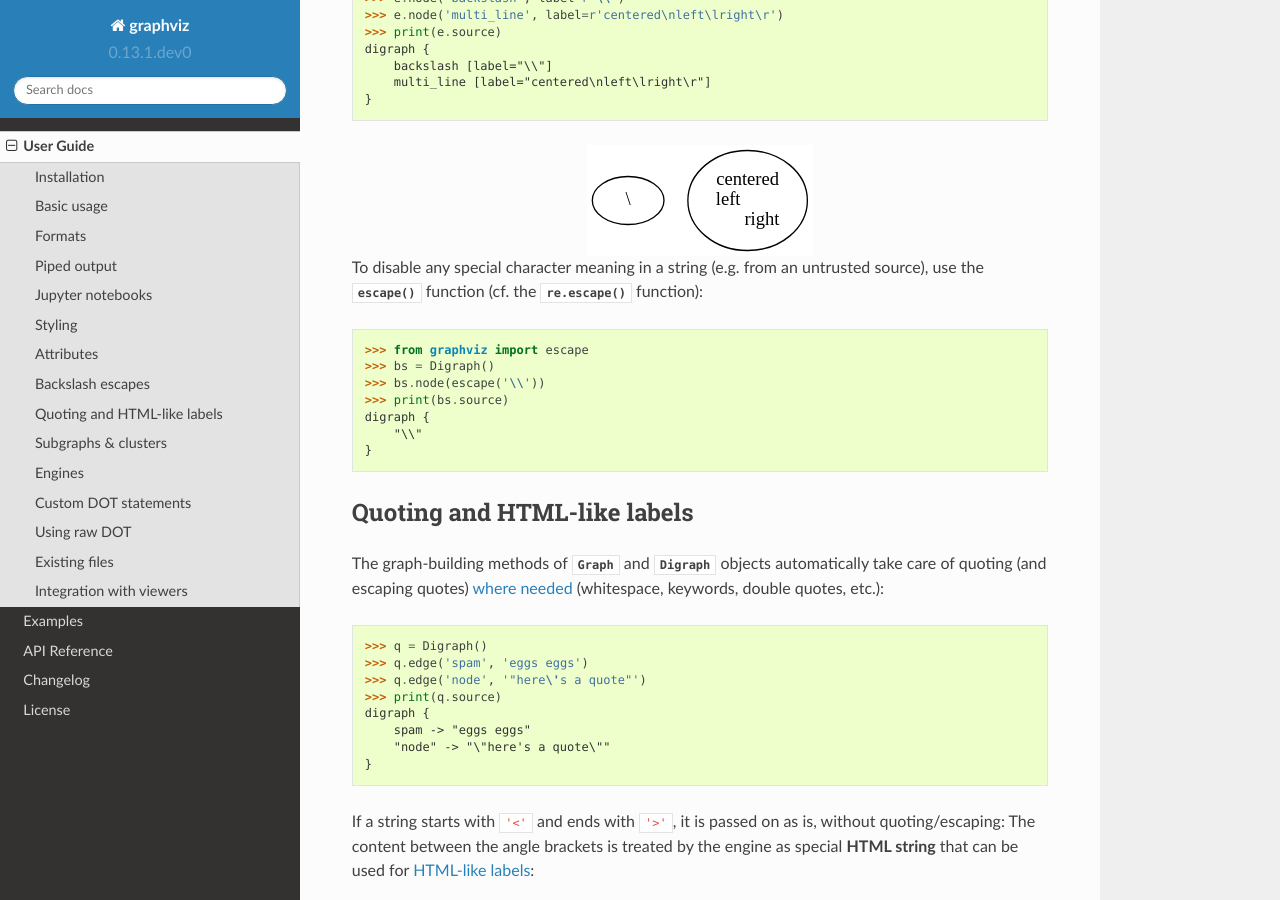
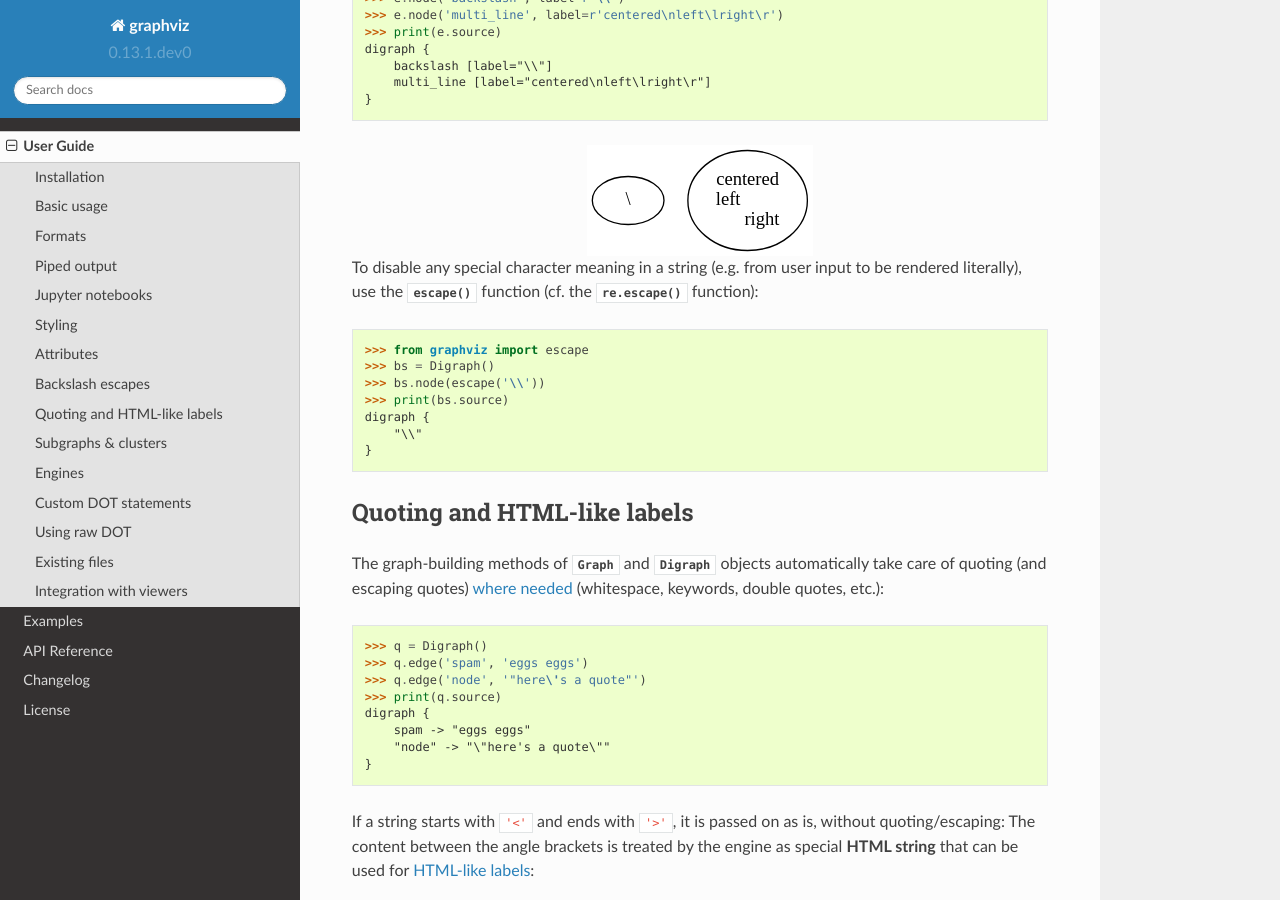
Before and after one commit to xflr6/graphviz, a Sphinx documentation site: the page built from docs/manual.rst, in a window 1280 px wide and 900 px high, scrolled down 5328 px. Built offline with Sphinx 7.4.7 and the Read the Docs theme 2.0.0, drawn with Linux system fonts in a browser that asks for light colours; the version number is read from the project's files by our own code.

Commit message:
clarify escape() description: key point is literal rendering

```diff
--- a/docs/manual.rst
+++ b/docs/manual.rst
@@ -289,8 +289,9 @@ instead (same solution as proposed for the stdlib :mod:`re` module):
 .. image:: _static/escapes.svg
     :align: center
 
-To disable any special character meaning in a string (e.g. from an untrusted
-source), use the :func:`.escape` function (cf. the :func:`re.escape` function):
+To disable any special character meaning in a string (e.g. from user input to
+be rendered literally), use the :func:`.escape` function (cf. the
+:func:`re.escape` function):
 
 .. code:: python
 
```
